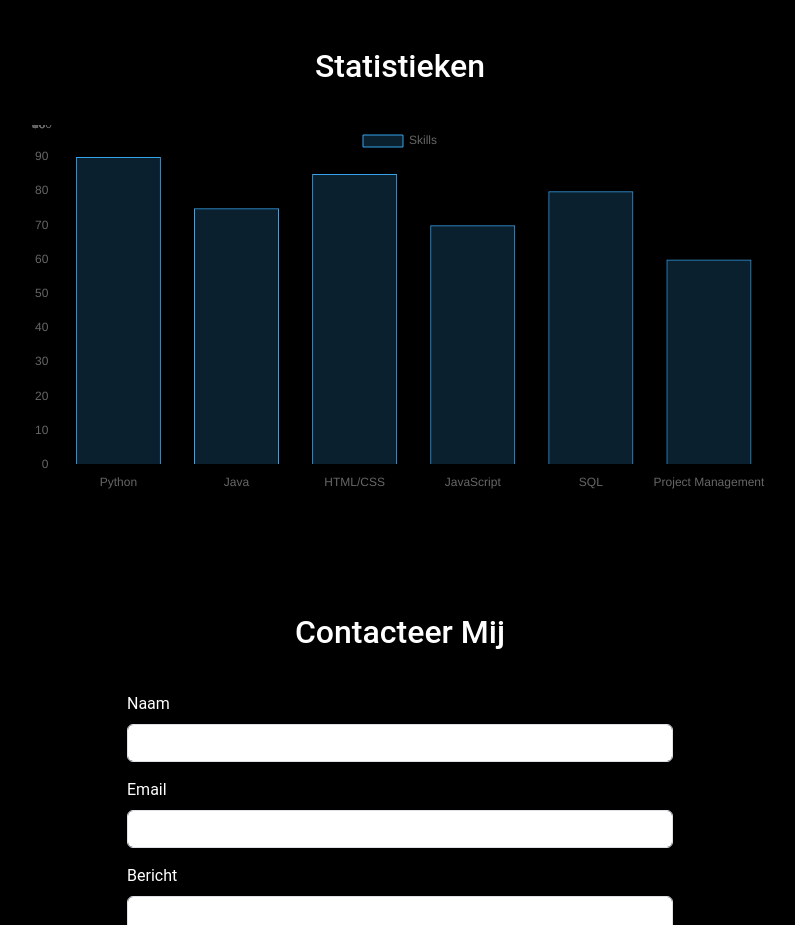
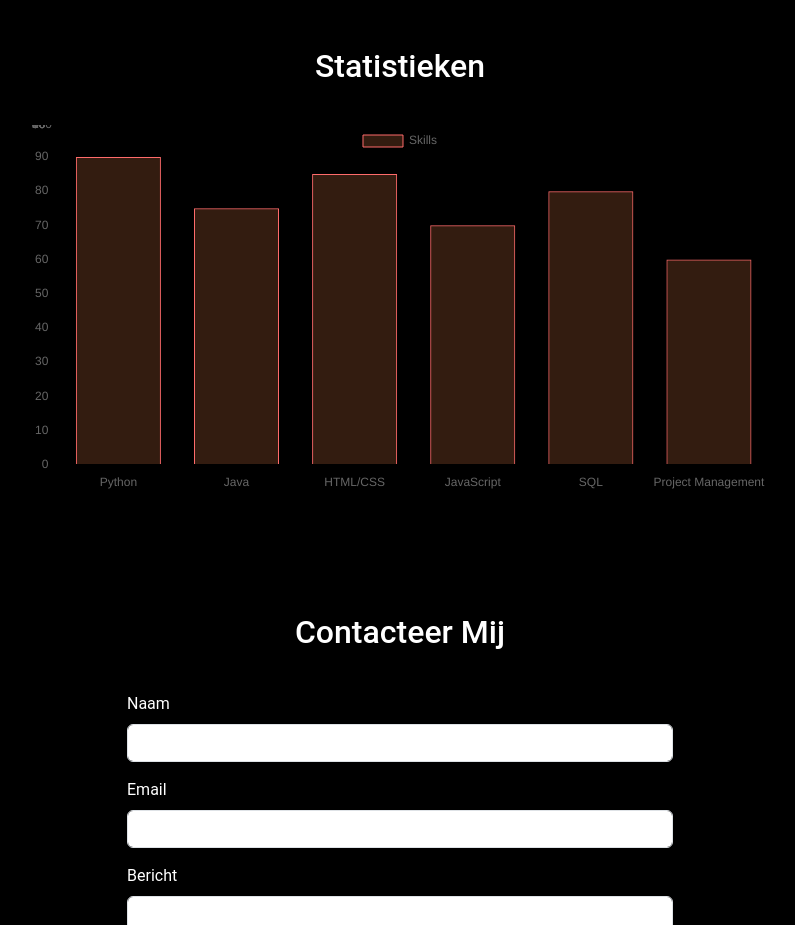
Before and after one commit to NorbuBustinduyMarin/NorbuBustinduyMarin.github.io, a website: page index.html in a window 1280 px wide. Shown: the part 1820-2745 px from the top of the page, without its empty margins (240-1035 px from the left). Drawn offline with nearby package versions, Linux system fonts and the light colour scheme.

Commit message:
edited chart.js

```diff
--- a/index.html
+++ b/index.html
@@ -110,8 +110,8 @@
                     datasets: [{
                         label: 'Skills',
                         data: [90, 75, 85, 70, 80, 60],
-                        backgroundColor: 'rgba(54, 162, 235, 0.2)',
-                        borderColor: 'rgba(54, 162, 235, 1)',
+                        backgroundColor: 'rgba(255, 142, 83, 0.2)',
+                        borderColor: '#ff6b6b',
                         borderWidth: 1
                     }]
                 },
```
